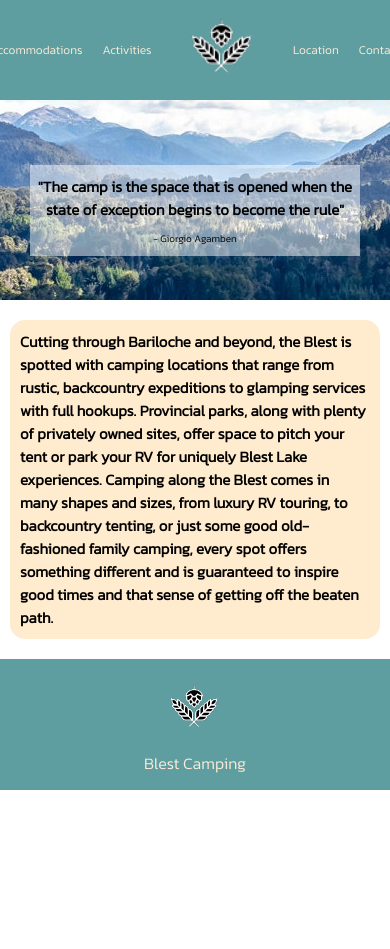
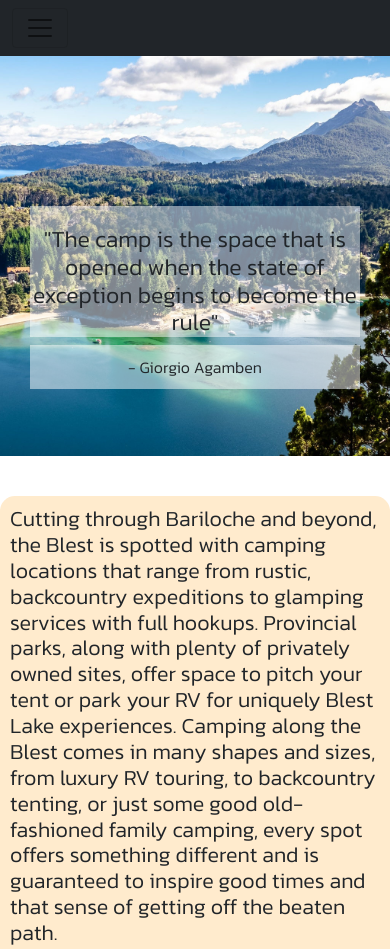
Before and after one commit to Andreskub/blest-camping, a plain HTML site: page index.html in a window 390 px wide. Shown: the top 949 px of the page. Before the commit the page ends 844 px from the top, so only its background shows below. Drawn offline with nearby package versions, Linux system fonts and the light colour scheme.

Commit message:
Add new features with bootstrap

```diff
--- a/index.html
+++ b/index.html
@@ -13,74 +13,39 @@
 
         <!-- Linked Icon -->
         <link rel="shortcut icon" href="/blest-camping/assets/img/logo.png" type="image/x-icon">
+        <!-- Add Bootstrap -->
+        <link href="https://cdn.jsdelivr.net/npm/bootstrap@5.1.3/dist/css/bootstrap.min.css" rel="stylesheet" integrity="sha384-1BmE4kWBq78iYhFldvKuhfTAU6auU8tT94WrHftjDbrCEXSU1oBoqyl2QvZ6jIW3" crossorigin="anonymous">
         <!-- Linked CSS -->
         <link rel="stylesheet" href="style/style.css">
-
-        <style>
-            @media screen and (max-width: 480px){
-                .block__header{
-                    padding: 5px;
-                }
-
-                .parallax {
-                    height: 200px;
-                    background-size: auto;
-                }
-
-                .parallax h3 {
-                    padding-top: 10px;
-                    margin-top: 15px;
-                    font-size: 15px;
-                }
-
-                .parallax p {
-                    font-size: 10px;
-                }
-
-                .table__header {
-                    font-size: 10px;
-                    padding: 5px;
-                }
-
-                nav ul {
-                    width: fit-content;
-                }
-
-                h4 {
-                    font-size: 15px;
-                }
-
-                .infoText {
-                    margin: 20px 10px;
-                }
-            }
-
-            @media screen and (max-width: 768px) {
-                nav ul {
-                    width: fit-content;
-                }
-            }
-        </style>
-
     </head>
 
     <body>
-        <div class="gridContactContainer">
         <!-- Start Header -->
-            <header class="block__header">
+        <header>
+            <!-- <a href=""><img src="./assets/img/logo.png" alt="Blest Logo"></a> -->
             <!-- Start Nav -->
-                <nav>
+            <nav class="navbar navbar-expand-lg navbar-light bg-dark sticky-top">
+                <div class="container-fluid justify-content-start">
+                    <button class="navbar-toggler" type="button" data-bs-toggle="collapse" data-bs-target="#navbarNavAltMarkup" aria-controls="navbarNavAltMarkup" aria-expanded="false" aria-label="Toggle navigation">
+                        <span class="navbar-toggler-icon"></span>
+                    </button>
+                    <div class="collapse navbar-collapse" id="navbarNavAltMarkup">
+                        <div class="navbar-nav">
                             <ul>
-                        <li class="table__header"><a href="./views/accommodations.html">Accommodations</a></li>
-                        <li class="table__header"><a href="./views/activities.html">Activities</a></li>
+                                <li><a href="./views/accommodations.html">Accommodations</a></li>
+                                <li><a href="./views/activities.html">Activities</a></li>
                             </ul>
                             <img src="./assets/img/logo.png" alt="Blest Logo">
                             <ul>
-                        <li class="table__header"><a href="./views/location.html">Location</a></li>
-                        <li class="table__header"><a href="./views/contact.html">Contact</a></li>
+                                <li><a href="./views/location.html">Location</a></li>
+                                <li><a href="./views/contact.html">Contact</a></li>
                             </ul>
+                        </div>
+                    </div>
+                </div>
             </nav>
             <!-- End Nav -->
+
         </header>
         <!-- End Header-->
 
@@ -103,13 +68,18 @@
         <!-- End Home Description -->
 
         <!-- Start Footer -->
-            <footer  class="block__footer">
-                <ul class="social">
+        <footer  class="container-fluid bg-dark">
+            <div class="row">
+                <ul>
                     <li><img src="/blest-camping/assets/img/logo.png" alt="Blest Logo"></li>
                     <li><p>Blest Camping</p></li>
                 </ul>
+            </div>
         </footer>
         <!-- End Footer -->
-        </div>
+
+        <!-- Bootstrap Scripts -->
+        <script src="https://cdn.jsdelivr.net/npm/@popperjs/core@2.10.2/dist/umd/popper.min.js" integrity="sha384-7+zCNj/IqJ95wo16oMtfsKbZ9ccEh31eOz1HGyDuCQ6wgnyJNSYdrPa03rtR1zdB" crossorigin="anonymous"></script>
+        <script src="https://cdn.jsdelivr.net/npm/bootstrap@5.1.3/dist/js/bootstrap.min.js" integrity="sha384-QJHtvGhmr9XOIpI6YVutG+2QOK9T+ZnN4kzFN1RtK3zEFEIsxhlmWl5/YESvpZ13" crossorigin="anonymous"></script>
     </body>
 </html>
```
Lines whose indentation alone changed are shown as unchanged.
